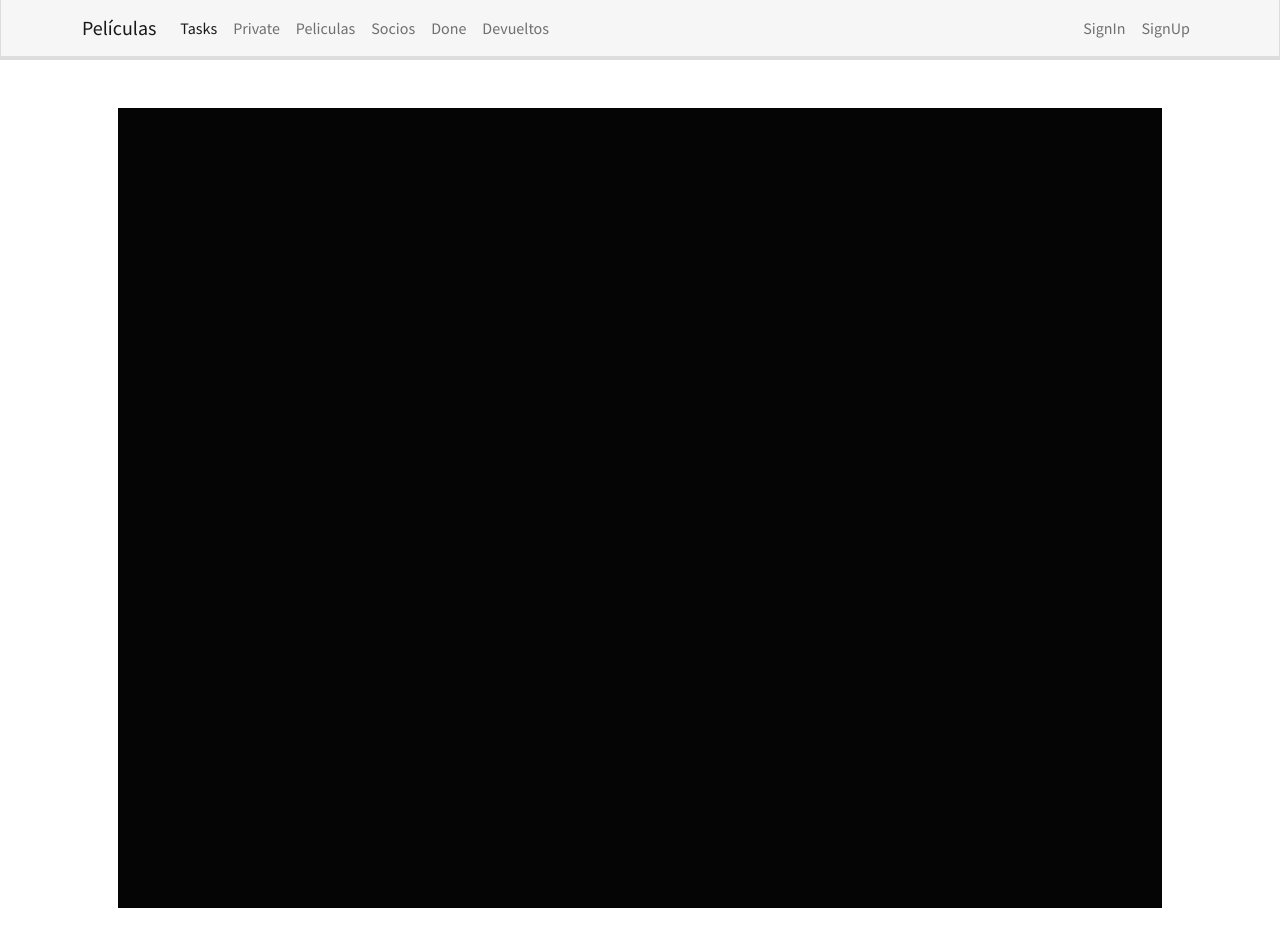
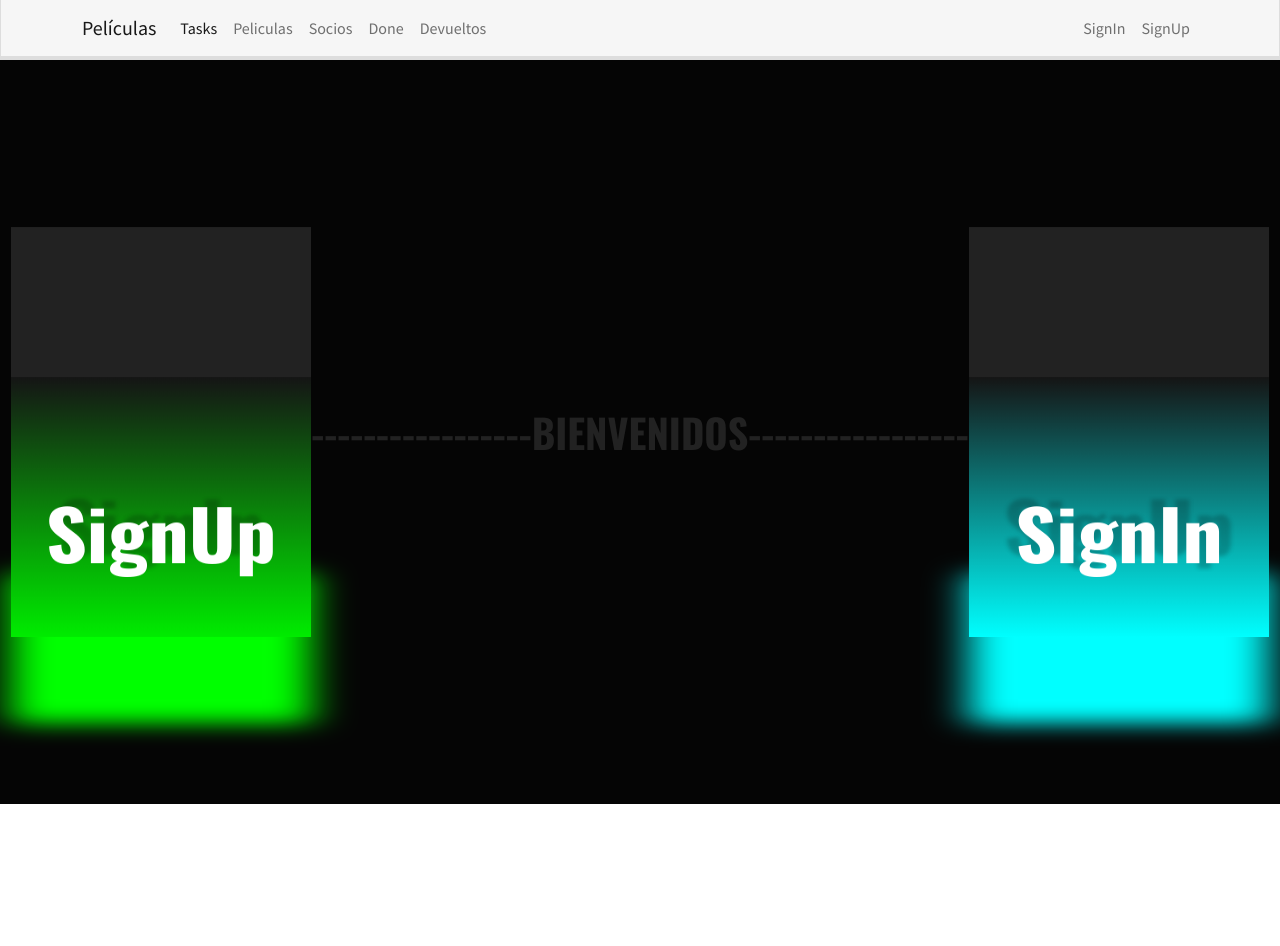
Before and after one commit to angelaceles/frontend-master, an Angular app: page /tasks in a window 1280 px wide. Shown: the top 946 px of the page. After the commit the page ends 804 px from the top, so only its background shows below. Built offline with nearby package versions, Linux system fonts and the light colour scheme.

Commit message:
cuarto commit

```diff
--- a/src/app/app.component.html
+++ b/src/app/app.component.html
@@ -9,9 +9,6 @@
       <ul class="navbar-nav">
         <li class="nav-item active">
           <a class="nav-link" routerLink="/tasks" routerLinkActive="active">Tasks</a>
-        </li>
-        <li class="nav-item">
-          <a class="nav-link" routerLink="/private" routerLinkActive="active">Private</a>
         </li>
         <li class="nav-item">
           <a class="nav-link" routerLink="/peliculas" routerLinkActive="active">Peliculas</a>
@@ -38,6 +35,4 @@
   </div>
 </nav>
 
-<div class="container p-5">
-  <router-outlet></router-outlet>
-</div>
+<router-outlet></router-outlet>
--- a/src/app/components/peliculas/peliculas.component.css
+++ b/src/app/components/peliculas/peliculas.component.css
@@ -0,0 +1,9 @@
+@import url('https://fonts.googleapis.com/css2?family=Oswald:wght@700&display=swap');
+
+*{
+    margin-top: 2rem;
+    margin: 20;
+    padding: 10;
+    box-sizing: border-box;
+    font-family: 'Oswald', sans-serif;;
+}
--- a/src/app/components/peliculas/peliculas.component.html
+++ b/src/app/components/peliculas/peliculas.component.html
@@ -1,3 +1,13 @@
+<!DOCTYPE html>
+<html lang="en">
+<head>
+  <meta charset="UTF-8">
+  <meta name="viewport" content="width=device-width, initial-scale=1.0">
+  <link rel="stylesheet" href="peliculas.component.css">
+  <title>Document</title>
+</head>
+<body>
+  <div class="container">
     <table class="table table-dark">
         <thead>
           <tr>
@@ -13,3 +23,6 @@
           </tr>
         </tbody>
       </table>
+    </div>
+</body>
+</html>
--- a/src/app/components/signin/signin.component.html
+++ b/src/app/components/signin/signin.component.html
@@ -1,5 +1,6 @@
 <div class="row">
     <div class="col-md-4 mx-auto">
+        <br>
         <div class="card">
             <div class="card-header">
                 SignIn
@@ -9,9 +10,11 @@
                     <div class="form-group">
                         <input type="text" [(ngModel)]="email" name="email" class="form-control" placeholder="Email" required autofocus>
                     </div>
+                    <br>
                     <div class="form-group">
                         <input type="password" [(ngModel)]="password" name="password" class="form-control" placeholder="Password" required>
                     </div>
+                    <br>
                     <button class="btn btn-primary btn-block">
                         SignUp
                     </button>
--- a/src/app/components/signup/signup.component.html
+++ b/src/app/components/signup/signup.component.html
@@ -1,5 +1,6 @@
 <div class="row">
     <div class="col-md-4 mx-auto">
+        <br>
         <div class="card">
             <div class="card-header">
                 SignUp
@@ -9,9 +10,11 @@
                     <div class="form-group">
                         <input type="text" [(ngModel)]="email" name="email" class="form-control" placeholder="Email" required autofocus>
                     </div>
+                    <br>
                     <div class="form-group">
                         <input type="password" [(ngModel)]="password" name="password" class="form-control" placeholder="Password" required>
                     </div>
+                    <br>
                     <button class="btn btn-primary btn-block">
                         SignUp
                     </button>
--- a/src/app/components/socios/socios.component.css
+++ b/src/app/components/socios/socios.component.css
@@ -0,0 +1,9 @@
+@import url('https://fonts.googleapis.com/css2?family=Oswald:wght@700&display=swap');
+
+*{
+    margin-top: 2rem;
+    margin: 20;
+    padding: 10;
+    box-sizing: border-box;
+    font-family: 'Oswald', sans-serif;;
+}
--- a/src/app/components/socios/socios.component.html
+++ b/src/app/components/socios/socios.component.html
@@ -1,4 +1,14 @@
-<table class="table">
+<!DOCTYPE html>
+<html lang="en">
+<head>
+  <meta charset="UTF-8">
+  <meta name="viewport" content="width=device-width, initial-scale=1.0">
+  <link rel="stylesheet" href="socios.component.css">
+  <title>Document</title>
+</head>
+<body>
+  <div class="container">
+  <table class="table">
     <thead>
       <tr>
         <th scope="col">#</th>
@@ -13,3 +23,6 @@
       </tr>
     </tbody>
   </table>
+</div>
+</body>
+</html>
--- a/src/app/components/tasks/tasks.component.css
+++ b/src/app/components/tasks/tasks.component.css
@@ -1,19 +1,17 @@
+@import url('https://fonts.googleapis.com/css2?family=Oswald:wght@700&display=swap');
+
 *{
     margin: 0;
     padding: 0;
     box-sizing: border-box;
-}
-
-h1{
-    align-content: center;
-    Color: #ffffff;
+    font-family: 'Oswald', sans-serif;;
 }
 
 body{
     display: flex;
     justify-content: center;
     align-items: center;
-    min-height: 100vh;
+    min-height: 93vh;
     background: #050505;
 }
 
@@ -22,7 +20,27 @@ body{
     width: 300px;
     height: 300px;
     transform-style: preserve-3d;
+    animation: animate 4s linear infinite;
 }
+
+.cube1{
+    position: relative;
+    width: 300px;
+    height: 300px;
+    transform-style: preserve-3d;
+    animation: animate 4s linear infinite;
+}
+
+@keyframes animate {
+    0% {
+        transform: rotateX(-30deg) rotateY(0deg);
+    }
+    100% {
+        transform: rotateX(-30deg) rotateY(360deg);
+    }
+}
+
+
 .cube div{
     position: absolute;
     top: 0;
@@ -31,11 +49,119 @@ body{
     height: 100%;
     transform-style: preserve-3d;
 }
+.cube1 div{
+    position: absolute;
+    top: 0;
+    left: 0;
+    width: 100%;
+    height: 100%;
+    transform-style: preserve-3d;
+}
+
+
 .cube div span{
     position: absolute;
     top: 0;
     left: 0;
     width: 100%;
     height: 100%;
-    background: #f00;
+    background: linear-gradient(#151515, #00ec00);
+    transform: rotateY(calc(90deg * var(--i))) translateZ(150px);
+    display: flex;
+    justify-content: center;
+    align-items: center;
+    transform-style: preserve-3d;
 }
+.cube1 div span{
+    position: absolute;
+    top: 0;
+    left: 0;
+    width: 100%;
+    height: 100%;
+    background: linear-gradient(#151515, #00FFFF);
+    transform: rotateY(calc(90deg * var(--i))) translateZ(150px);
+    display: flex;
+    justify-content: center;
+    align-items: center;
+    transform-style: preserve-3d;
+}
+
+
+.cube div span h2{
+    position: absolute;
+    font-size: 5rem;
+    color: #fff;
+    transform: translateZ(50px);
+}
+.cube1 div span h2{
+    position: absolute;
+    font-size: 5rem;
+    color: #fff;
+    transform: translateZ(50px);
+}
+
+
+.cube div span h2:nth-child(1){
+    transform: translateZ(0) translateY(20px);
+    color: rgba(0, 0, 0, 0.2);
+    filter: blur(2px);
+}
+.cube1 div span h2:nth-child(1){
+    transform: translateZ(0) translateY(20px);
+    color: rgba(0, 0, 0, 0.2);
+    filter: blur(2px);
+}
+
+
+.top{
+    position: absolute;
+    top: 0;
+    left: 0;
+    width: 300px;
+    height: 300px;
+    background: #222;
+    transform: rotateX(90deg) translateZ(150px);
+}
+
+.top1{
+    position: absolute;
+    top: 0;
+    left: 0;
+    width: 300px;
+    height: 300px;
+    background: #222;
+    transform: rotateX(90deg) translateZ(150px);
+}
+
+.top::before{
+    content: '';
+    position: absolute;
+    top: 0;
+    left: 0;
+    width: 300px;
+    height: 300px;
+    background: #0f0;
+    transform: translateZ(-400px);
+    filter: blur(20px);
+    box-shadow: 0 0  120px rgba(0,255,0,0.2),
+    0 0 200px rgba(0,255,0,0.4),
+    0 0 300px rgba(0,255,0,0.6),
+    0 0 400px rgba(0,255,0,0.8),
+    0 0 500px rgba(0,255,0,1),
+}
+.top1::before{
+    content: '';
+    position: absolute;
+    top: 0;
+    left: 0;
+    width: 300px;
+    height: 300px;
+    background: #00FFFF;
+    transform: translateZ(-400px);
+    filter: blur(20px);
+    box-shadow: 0 0  120px rgba(0,255,0,0.2),
+    0 0 200px rgba(0,255,0,0.4),
+    0 0 300px rgba(0,255,0,0.6),
+    0 0 400px rgba(0,255,0,0.8),
+    0 0 500px rgba(0,255,0,1),
+}
--- a/src/app/components/tasks/tasks.component.html
+++ b/src/app/components/tasks/tasks.component.html
@@ -9,10 +9,49 @@
 </head>
 <body>
     <div class="cube">
-        <span style="--i:0;"></span>
-        <span style="--i:1;"></span>
-        <span style="--i:2;"></span>
-        <span style="--i:3;"></span>
+        <div class="top"></div>
+        <div>
+            <span style="--i:0;">
+                <h2>SignIn</h2>
+                <h2>SignUp</h2>
+            </span>
+            <span style="--i:1;">
+                <h2>SignIn</h2>
+                <h2>SignUp</h2>
+            </span>
+            <span style="--i:2;">
+                <h2>SignIn</h2>
+                <h2>SignUp</h2>
+            </span>
+            <span style="--i:3;">
+                <h2>SignIn</h2>
+                <h2>SignUp</h2>
+            </span>
+        </div>
+    </div>
+
+    <div><h1>-----------------BIENVENIDOS-----------------</h1></div>
+
+    <div class="cube1">
+        <div class="top1"></div>
+        <div>
+            <span style="--i:0;">
+                <h2>SignUp</h2>
+                <h2>SignIn</h2>
+            </span>
+            <span style="--i:1;">
+                <h2>SignUp</h2>
+                <h2>SignIn</h2>
+            </span>
+            <span style="--i:2;">
+                <h2>SignUp</h2>
+                <h2>SignIn</h2>
+            </span>
+            <span style="--i:3;">
+                <h2>SignUp</h2>
+                <h2>SignIn</h2>
+            </span>
+        </div>
     </div>
 </body>
 </html>
```
Lines whose indentation alone changed are shown as unchanged.
